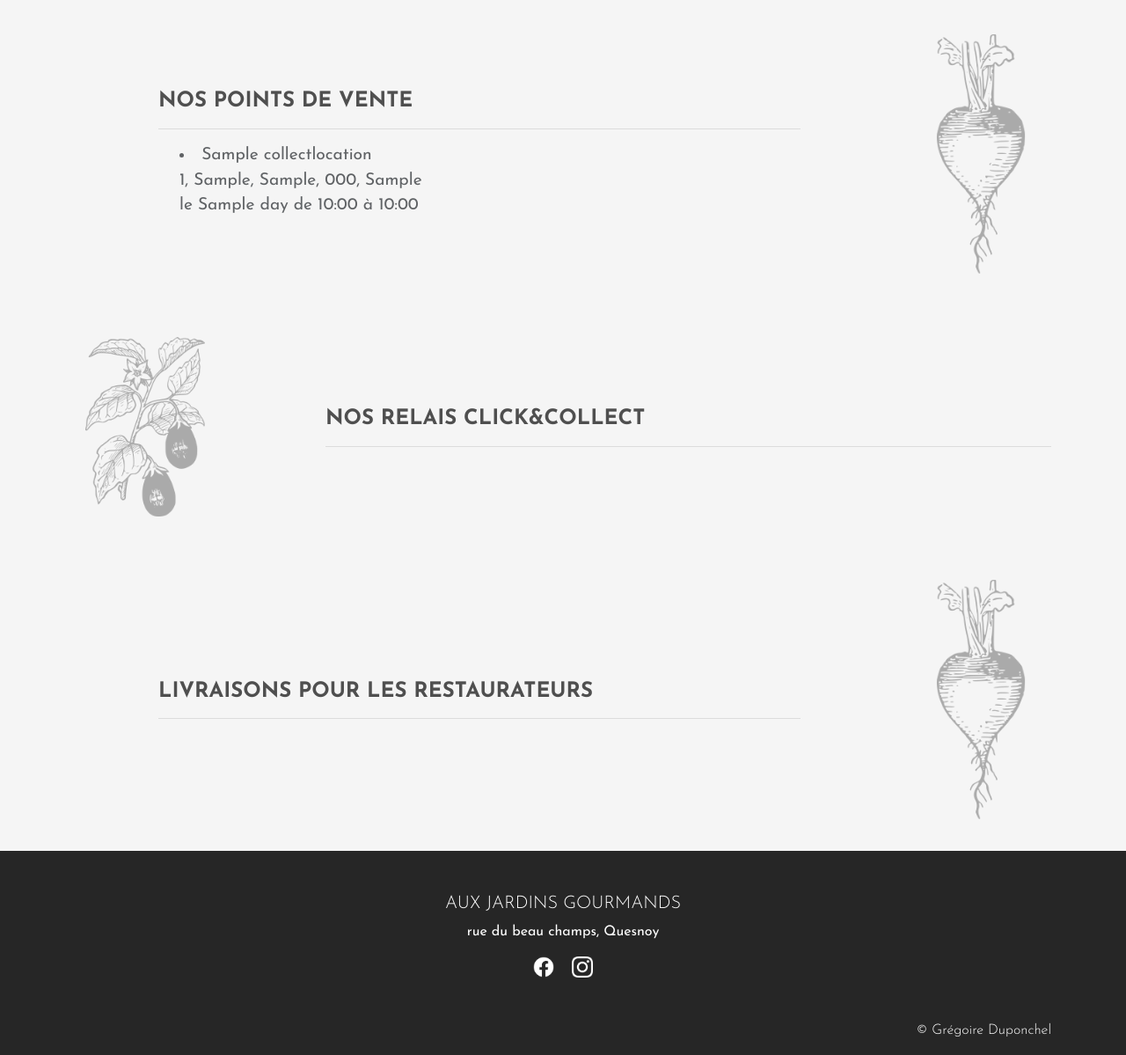
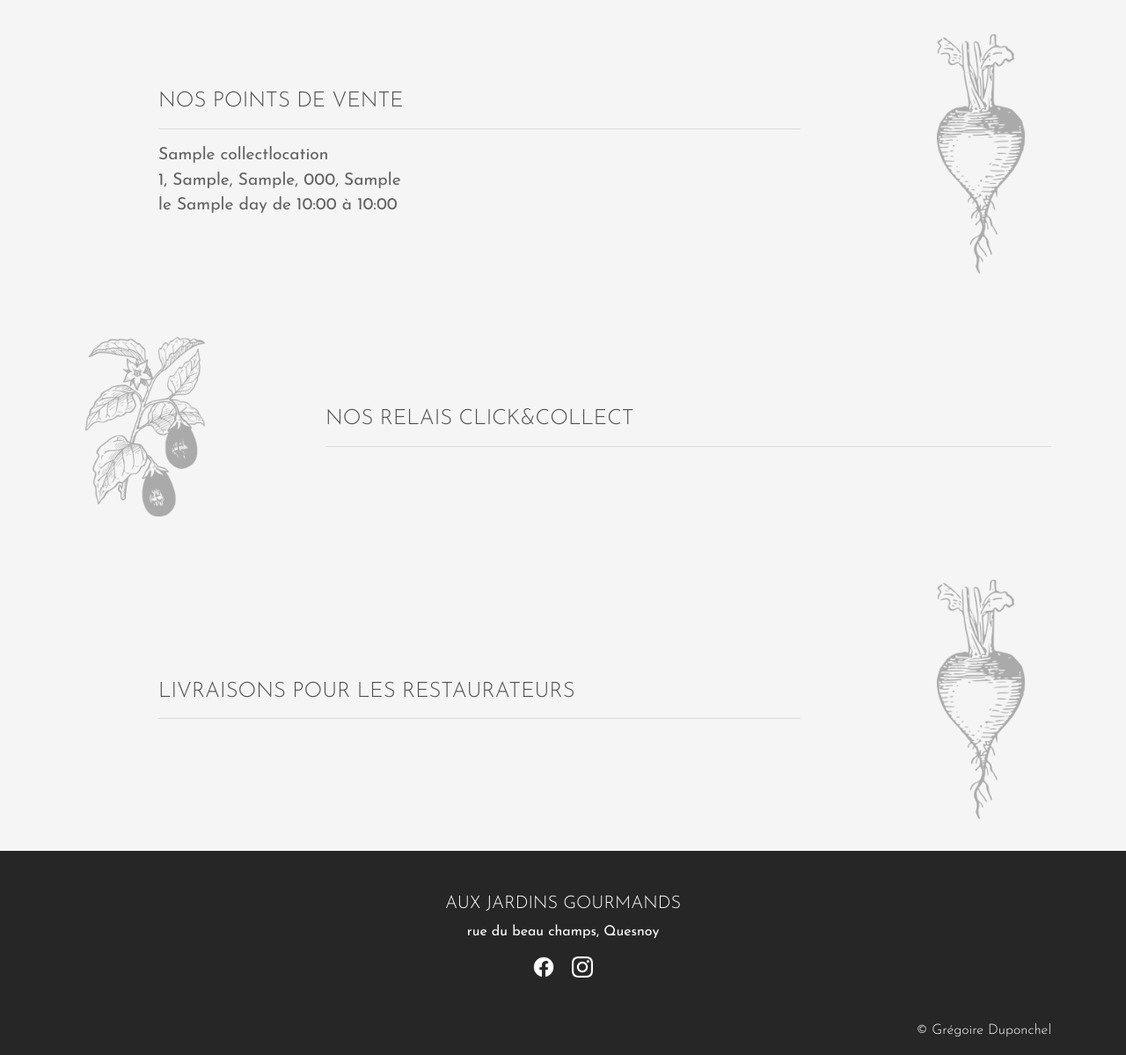
Before and after one commit to GregDupl/OnlineFarmerMarket, a Django app: page /pointsdevente in a window 1280 px wide. Shown: the part 61-1260 px from the top of the page at 88% size. Run offline with Django 3.2, Linux system fonts and the light colour scheme; tables that the repository leaves empty hold one stand-in row (values such as "Sample post"); some libraries are stand-ins or nearby versions.

Commit message:
style for marketplaces template

```diff
--- a/store/static/store/css/style.css
+++ b/store/static/store/css/style.css
@@ -93,12 +93,17 @@ section li{
   font-size: 1.2em;
 }
 
+.presentation li{
+  list-style: none;
+  margin-left: 0px;
+}
+
 ul{
   padding-left: 0px;
 }
 
 h4{
-  font-family: "josefinBold";
+  font-family: "josefinLight";
   color: rgba(38,38,38,0.8);
 }
 
--- a/store/templates/store/marketplaces.html
+++ b/store/templates/store/marketplaces.html
@@ -10,7 +10,7 @@
           <h4>NOS POINTS DE VENTE</h4>
           <hr>
           {% for elt in places%}
-            <li class="mb-4 ml-4">
+            <li class="mb-4">
             {{elt.fk_collect_location.name|capfirst}}
             <br>
             {{elt.fk_collect_location.fk_adress.numero}}, {{elt.fk_collect_location.fk_adress.rue}},
@@ -40,7 +40,7 @@
           <h4>NOS RELAIS CLICK&COLLECT</h4>
           <hr>
           {% for elt in locker%}
-            <li class="mb-4 ml-4">
+            <li class="mb-4">
               {{elt.name}}
               <br>
               {{elt.fk_adress.numero}}, {{elt.fk_adress.rue}},
@@ -62,7 +62,7 @@
           <h4>LIVRAISONS POUR LES RESTAURATEURS</h4>
           <hr>
           {% for elt in restaurant%}
-          <li class="mb-4 ml-4">
+          <li class="mb-4">
             Le {{elt.fk_day.name}} de {{elt.start_time|date:"H:i"}} à {{elt.end_time|date:"H:i"}}
           </li>
           {%endfor%}
```
